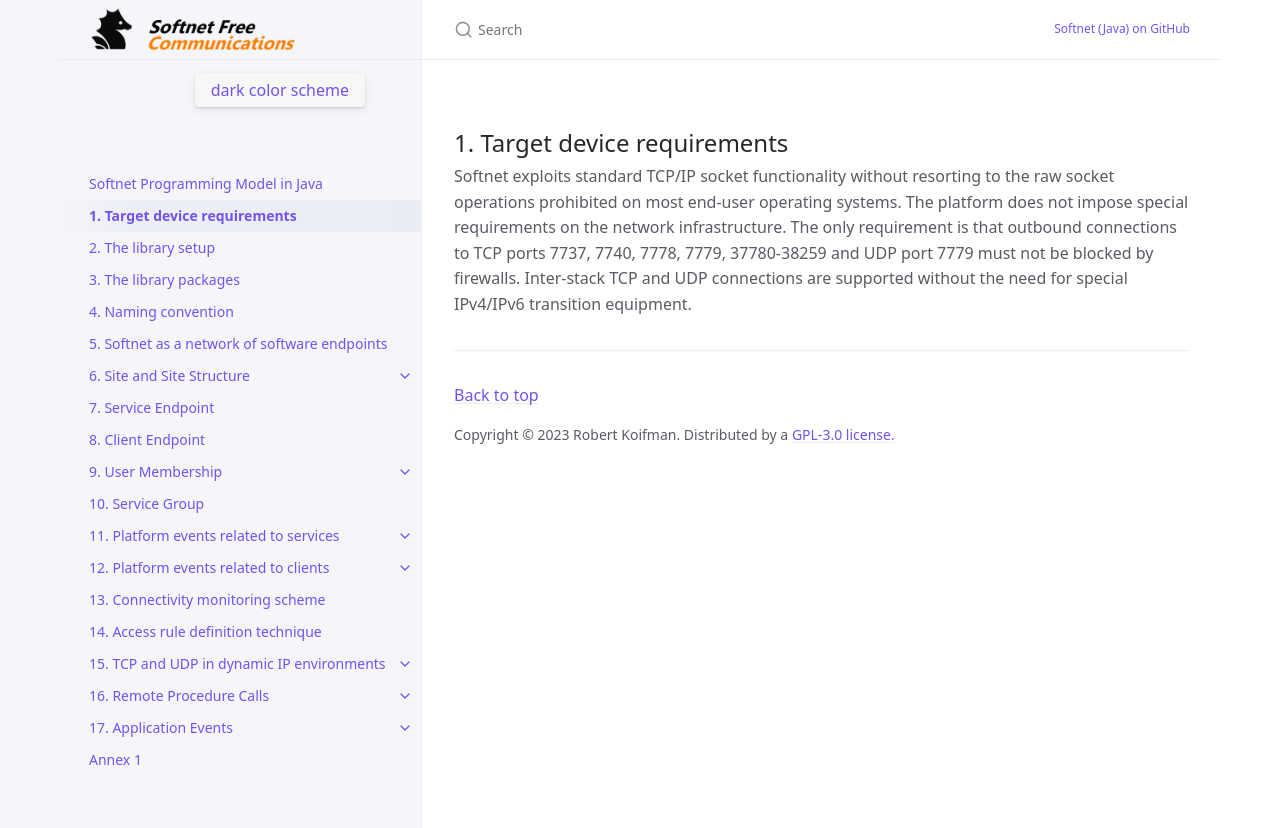
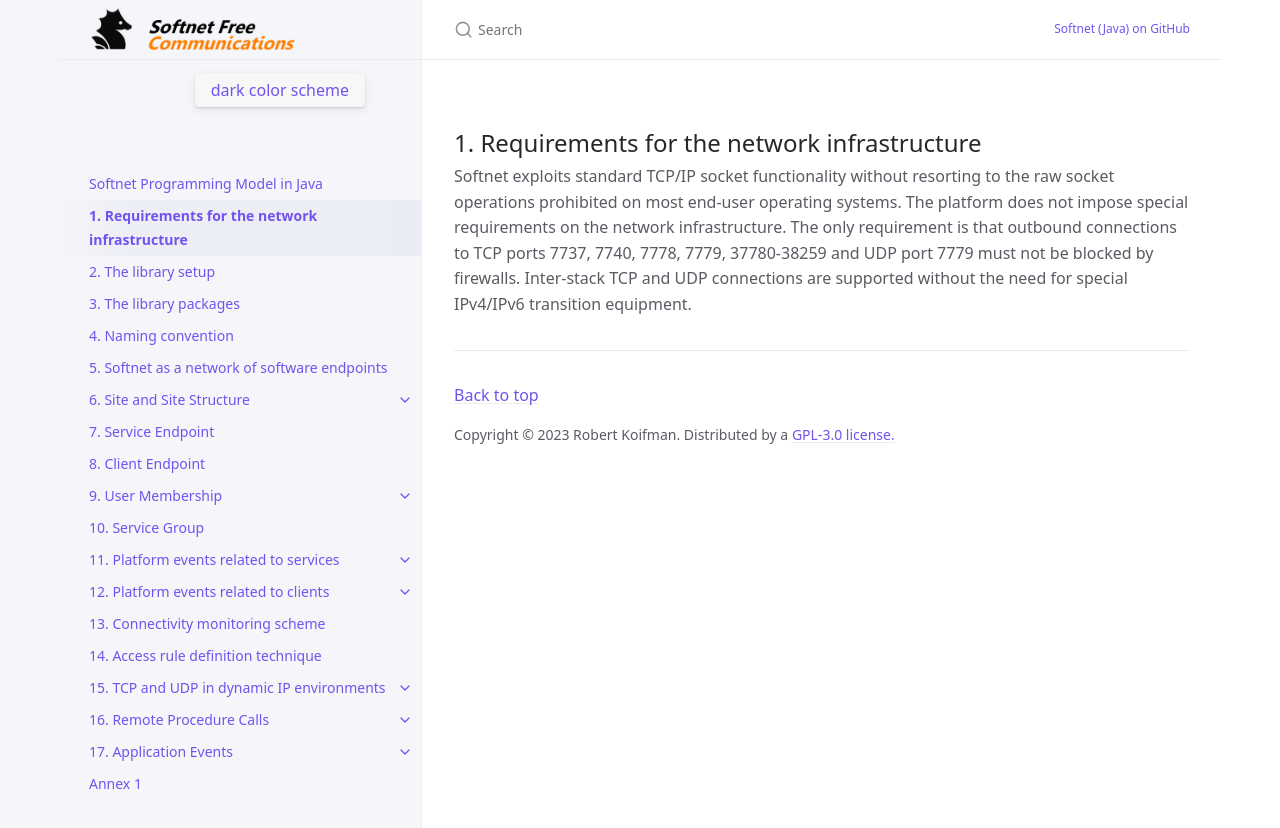
Before and after one commit to Softnet-Free/softnet-java, a Jekyll site: the page built from docs/infrastructure-requirements.md, in a window 1280 px wide. Shown: the top 828 px of the page. Built offline with Jekyll 4.4.1, drawn with Linux system fonts in a browser that asks for light colours.

Commit message:
text updated

```diff
--- a/docs/target-device-requirements.md
+++ b/docs/infrastructure-requirements.md
@@ -1,9 +1,9 @@
 ---
 layout: default
-title: 1. Target device requirements
+title: 1. Requirements for the network infrastructure
 nav_order: 1
 ---
 
-## 1. Target device requirements
+## 1. Requirements for the network infrastructure
 
 Softnet exploits standard TCP/IP socket functionality without resorting to the raw socket operations prohibited on most end-user operating systems. The platform does not impose special requirements on the network infrastructure. The only requirement is that outbound connections to TCP ports 7737, 7740, 7778, 7779, 37780-38259 and UDP port 7779 must not be blocked by firewalls. Inter-stack TCP and UDP connections are supported without the need for special IPv4/IPv6 transition equipment.
```
